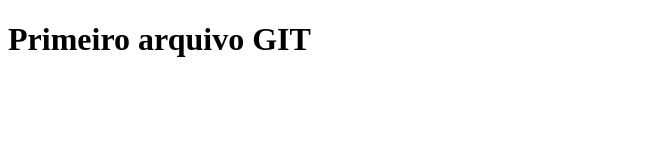
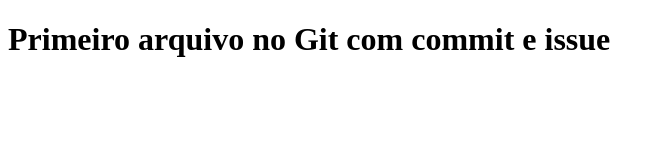
Before and after one commit to BraianLR/primeiroRepositorioWeb-, a plain HTML site: page abcBolinhas.html in a window 1280 px wide. Shown: the whole page, without its empty margins (0-665 px from the left). Drawn offline with Linux system fonts and the light colour scheme.

```diff
--- a/abcBolinhas.html
+++ b/abcBolinhas.html
@@ -7,7 +7,7 @@
 </head>
 
 <body>
-    <h1>Primeiro arquivo GIT</h1>
+    <h1>Primeiro arquivo no Git com commit e issue</h1>
 </body>
 
 </html>
```
Also changed, not shown: FromVendas.html (+1 -0 lines).
